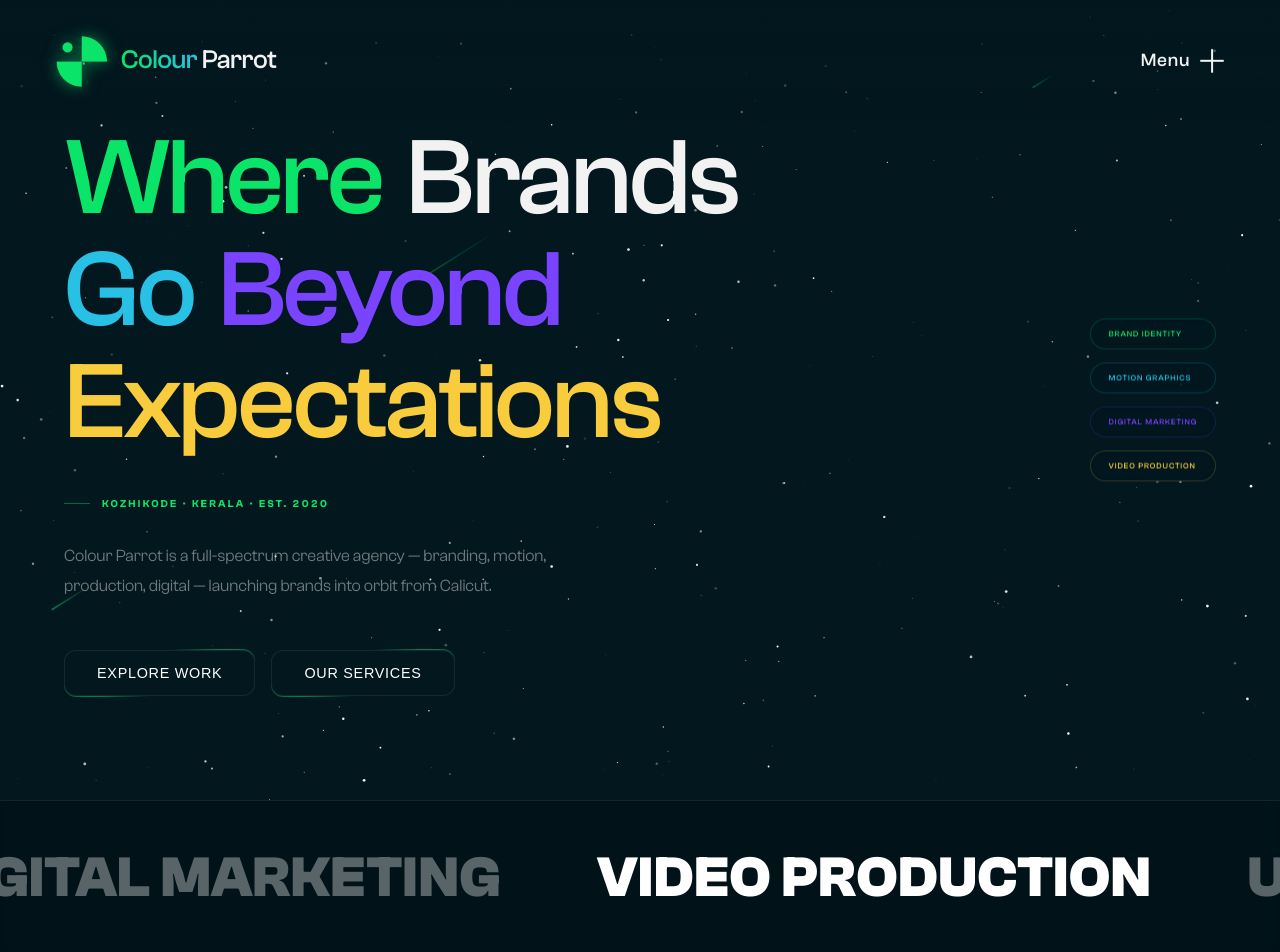
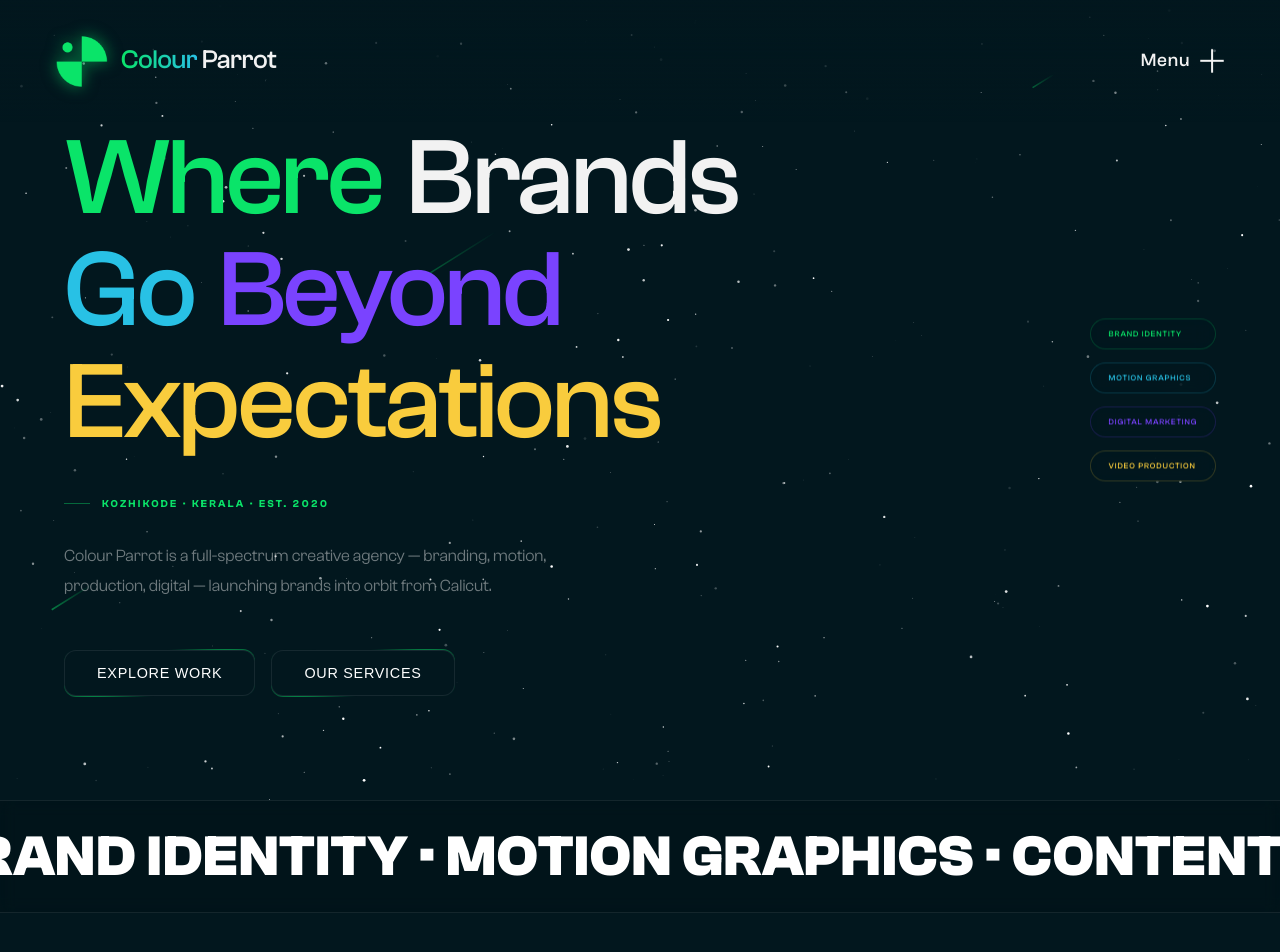
Before and after one commit to arshak-p/colourparrot-portfolio, a React (Vite) app: page / in a window 1280 px wide. Shown: the top 952 px of the page. Built offline with nearby package versions, Linux system fonts and the light colour scheme.

Commit message:
feat: replace MarqueeStrip with interactive ScrollVelocity component

```diff
--- a/src/components/MarqueeStrip.jsx
+++ /dev/null
@@ -1,29 +0,0 @@
-import { memo } from 'react'
-import styles from './MarqueeStrip.module.css'
-
-const MarqueeStrip = memo(function MarqueeStrip({ items = [], accent = 'green', reverse = false }) {
-  // Multiply items to ensure seamless infinite looping on 4K screens
-  const doubled = [...items, ...items, ...items, ...items]
-  const accentColor = accent === 'cyan' ? 'var(--cyan)' : 'var(--green)'
-
-  return (
-    <div className={styles.strip}>
-      <div className={`${styles.track} ${reverse ? styles.rev : ''}`}>
-        {doubled.map((item, i) => {
-          const isOutline = i % 2 === 1
-          return (
-            <span
-              key={i}
-              className={`${styles.item} ${isOutline ? styles.outline : styles.solid}`}
-              style={{ '--accent-color': accentColor }}
-            >
-              {item}
-            </span>
-          )
-        })}
-      </div>
-    </div>
-  )
-})
-
-export default MarqueeStrip
--- a/src/components/MarqueeStrip.module.css
+++ /dev/null
@@ -1,51 +0,0 @@
-.strip {
-  overflow: hidden;
-  padding: 1.8rem 0;
-  border-top: 1px solid rgba(255, 255, 255, 0.08);
-  border-bottom: 1px solid rgba(255, 255, 255, 0.08);
-  position: relative;
-  z-index: 1;
-  background: rgba(1, 13, 18, 0.3);
-  backdrop-filter: blur(5px);
-}
-
-.track {
-  display: flex;
-  gap: 6rem;
-  width: max-content;
-  animation: marq 34s linear infinite;
-}
-
-.item {
-  font-family: var(--font-primary);
-  font-size: clamp(1.8rem, 4.5vw, 3.8rem);
-  font-weight: 800;
-  letter-spacing: 0.02em;
-  text-transform: uppercase;
-  white-space: nowrap;
-  display: flex;
-  align-items: center;
-  transition: color 0.3s ease, -webkit-text-stroke 0.3s ease;
-  cursor: default;
-}
-
-.solid {
-  color: #ffffff;
-}
-
-.outline {
-  color: rgba(255, 255, 255, 0.35);
-}
-
-.item:hover {
-  color: var(--accent-color);
-}
-
-.rev {
-  animation-direction: reverse;
-}
-
-@keyframes marq {
-  from { transform: translateX(0); }
-  to   { transform: translateX(-50%); }
-}
--- /dev/null
+++ b/src/components/ScrollVelocity.css
@@ -0,0 +1,53 @@
+.scroll-velocity-wrapper {
+  overflow: hidden;
+  padding: 1.5rem 0;
+  border-top: 1px solid rgba(255, 255, 255, 0.08);
+  border-bottom: 1px solid rgba(255, 255, 255, 0.08);
+  position: relative;
+  z-index: 1;
+  background: rgba(1, 13, 18, 0.25);
+  backdrop-filter: blur(8px);
+  -webkit-backdrop-filter: blur(8px);
+  width: 100%;
+}
+
+.parallax {
+  position: relative;
+  overflow: hidden;
+  width: 100%;
+}
+
+.scroller {
+  display: flex;
+  white-space: nowrap;
+  font-family: var(--font-primary);
+  font-size: clamp(1.8rem, 4.5vw, 3.8rem);
+  font-weight: 800;
+  letter-spacing: 0.02em;
+  text-transform: uppercase;
+  color: #ffffff;
+  line-height: 1.1;
+}
+
+.scroller span {
+  flex-shrink: 0;
+  display: inline-block;
+  cursor: default;
+  transition: color 0.3s ease;
+}
+
+.scroll-text-green {
+  color: #ffffff;
+}
+
+.scroll-text-green:hover {
+  color: var(--green);
+}
+
+.scroll-text-cyan {
+  color: #ffffff;
+}
+
+.scroll-text-cyan:hover {
+  color: var(--cyan);
+}
--- /dev/null
+++ b/src/components/ScrollVelocity.jsx
@@ -0,0 +1,143 @@
+import { useRef, useLayoutEffect, useState } from 'react';
+import {
+  motion,
+  useScroll,
+  useSpring,
+  useTransform,
+  useMotionValue,
+  useVelocity,
+  useAnimationFrame
+} from 'framer-motion';
+import './ScrollVelocity.css';
+
+function useElementWidth(ref) {
+  const [width, setWidth] = useState(0);
+
+  useLayoutEffect(() => {
+    function updateWidth() {
+      if (ref.current) {
+        setWidth(ref.current.offsetWidth);
+      }
+    }
+    updateWidth();
+    window.addEventListener('resize', updateWidth);
+    return () => window.removeEventListener('resize', updateWidth);
+  }, [ref]);
+
+  return width;
+}
+
+export const ScrollVelocity = ({
+  scrollContainerRef,
+  texts = [],
+  velocity = 100,
+  className = '',
+  damping = 50,
+  stiffness = 400,
+  numCopies = 6,
+  velocityMapping = { input: [0, 1000], output: [0, 5] },
+  parallaxClassName = 'parallax',
+  scrollerClassName = 'scroller',
+  parallaxStyle,
+  scrollerStyle
+}) => {
+  function VelocityText({
+    children,
+    baseVelocity = velocity,
+    scrollContainerRef,
+    className = '',
+    damping,
+    stiffness,
+    numCopies,
+    velocityMapping,
+    parallaxClassName,
+    scrollerClassName,
+    parallaxStyle,
+    scrollerStyle
+  }) {
+    const baseX = useMotionValue(0);
+    const scrollOptions = scrollContainerRef ? { container: scrollContainerRef } : {};
+    const { scrollY } = useScroll(scrollOptions);
+    const scrollVelocity = useVelocity(scrollY);
+    const smoothVelocity = useSpring(scrollVelocity, {
+      damping: damping ?? 50,
+      stiffness: stiffness ?? 400
+    });
+    const velocityFactor = useTransform(
+      smoothVelocity,
+      velocityMapping?.input || [0, 1000],
+      velocityMapping?.output || [0, 5],
+      { clamp: false }
+    );
+
+    const copyRef = useRef(null);
+    const copyWidth = useElementWidth(copyRef);
+
+    function wrap(min, max, v) {
+      const range = max - min;
+      const mod = (((v - min) % range) + range) % range;
+      return mod + min;
+    }
+
+    const x = useTransform(baseX, v => {
+      if (copyWidth === 0) return '0px';
+      return `${wrap(-copyWidth, 0, v)}px`;
+    });
+
+    const directionFactor = useRef(1);
+    useAnimationFrame((t, delta) => {
+      let moveBy = directionFactor.current * baseVelocity * (delta / 1000);
+
+      if (velocityFactor.get() < 0) {
+        directionFactor.current = -1;
+      } else if (velocityFactor.get() > 0) {
+        directionFactor.current = 1;
+      }
+
+      moveBy += directionFactor.current * moveBy * velocityFactor.get();
+      baseX.set(baseX.get() + moveBy);
+    });
+
+    const spans = [];
+    for (let i = 0; i < numCopies; i++) {
+      spans.push(
+        <span className={className} key={i} ref={i === 0 ? copyRef : null}>
+          {children}&nbsp;&nbsp;&nbsp;&nbsp;&nbsp;&nbsp;&nbsp;&nbsp;&nbsp;&nbsp;&nbsp;&nbsp;
+        </span>
+      );
+    }
+
+    return (
+      <div className={parallaxClassName} style={parallaxStyle}>
+        <motion.div className={scrollerClassName} style={{ x, ...scrollerStyle }}>
+          {spans}
+        </motion.div>
+      </div>
+    );
+  }
+
+  return (
+    <div className="scroll-velocity-wrapper">
+      {texts.map((text, index) => (
+        <VelocityText
+          key={index}
+          className={className}
+          baseVelocity={index % 2 !== 0 ? -velocity : velocity}
+          scrollContainerRef={scrollContainerRef}
+          damping={damping}
+          stiffness={stiffness}
+          numCopies={numCopies}
+          velocityMapping={velocityMapping}
+          parallaxClassName={parallaxClassName}
+          scrollerClassName={scrollerClassName}
+          parallaxStyle={parallaxStyle}
+          scrollerStyle={scrollerStyle}
+        >
+          {text}
+        </VelocityText>
+      ))}
+    </div>
+  );
+};
+
+export default ScrollVelocity;
--- a/src/pages/HomePage.jsx
+++ b/src/pages/HomePage.jsx
@@ -12,7 +12,7 @@
 import Magnet from '../components/Magnet'
 import ClientLogos from "../components/ClientLogos";
 import BorderGlow from '../components/BorderGlow'
-import MarqueeStrip from '../components/MarqueeStrip'
+import ScrollVelocity from '../components/ScrollVelocity'
 import ParallaxStrip from '../components/ParallaxStrip'
 import FlowingMenu from '../components/FlowingMenu'
 
@@ -33,12 +33,15 @@
 // ── Consolidated HomePage ──
 
 export default function HomePage() {
+  const marqueeText1 = marqueeItems1.join('  ·  ') + '  ·'
+  const marqueeText2 = marqueeItems2.join('  ·  ') + '  ·'
+
   return (
     <div className="homepage-wrapper">
       <HeroSection />
-      <MarqueeStrip items={marqueeItems1} accent="green" />
+      <ScrollVelocity texts={[marqueeText1]} velocity={60} className="scroll-text-green" />
       <AboutSection />
-      <MarqueeStrip items={marqueeItems2} accent="cyan" reverse />
+      <ScrollVelocity texts={[marqueeText2]} velocity={-60} className="scroll-text-cyan" />
       <ServicesSection />
       <ProjectsSection />
       <PosterSection />
```
